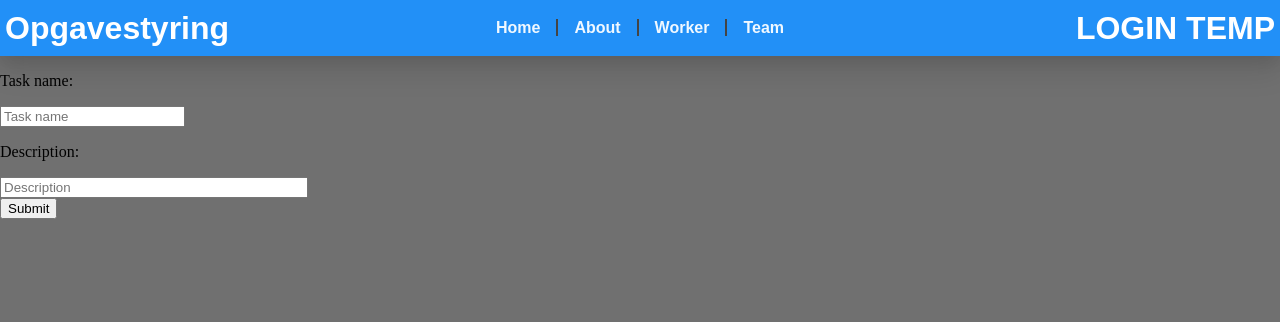
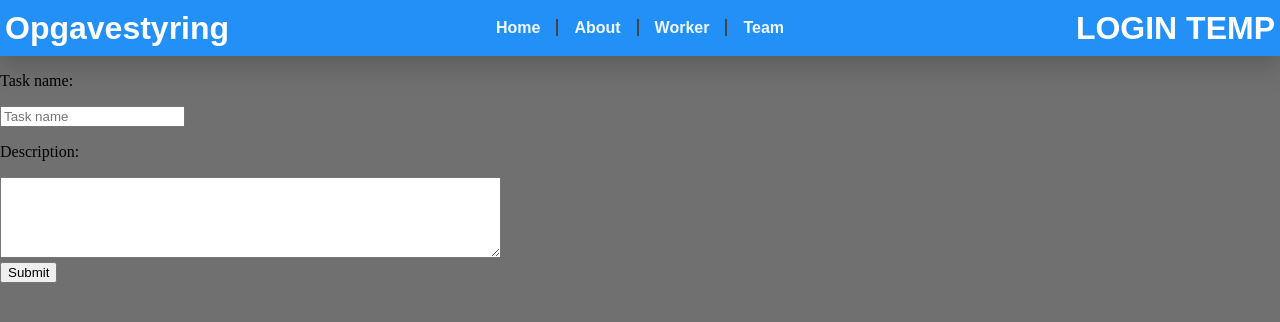
Before and after one commit to RasmusWind/trellocopy, a Vue app in the folder vueapp/vue-project/: page /task in a window 1280 px wide. Shown: the top 322 px of the page. Built offline with nearby package versions, Linux system fonts and the light colour scheme.

Commit message:
[IMP] Added textarea to task form

```diff
--- a/vueapp/vue-project/src/components/TaskCreate.vue
+++ b/vueapp/vue-project/src/components/TaskCreate.vue
@@ -11,7 +11,9 @@ import $ from 'jquery'
             </div>
             <div>
                 <p>Description:</p>
-                <input class="descriptionField" v-model="form.descriptionField" placeholder="Description"/>
+                <textarea rows = "5" cols = "60" name = "descriptionField" v-model="form.descriptionField">
+                    Enter details here...
+                </textarea><br>
             </div>
             <div class="form-group">
                     <button class="btn btn-primary">Submit</button>
@@ -52,6 +54,7 @@ export default {
     }
     .descriptionField{
         width: 300px;
+        height: 60px;
     }
     .createTask-form div{
         padding: 5px
```
